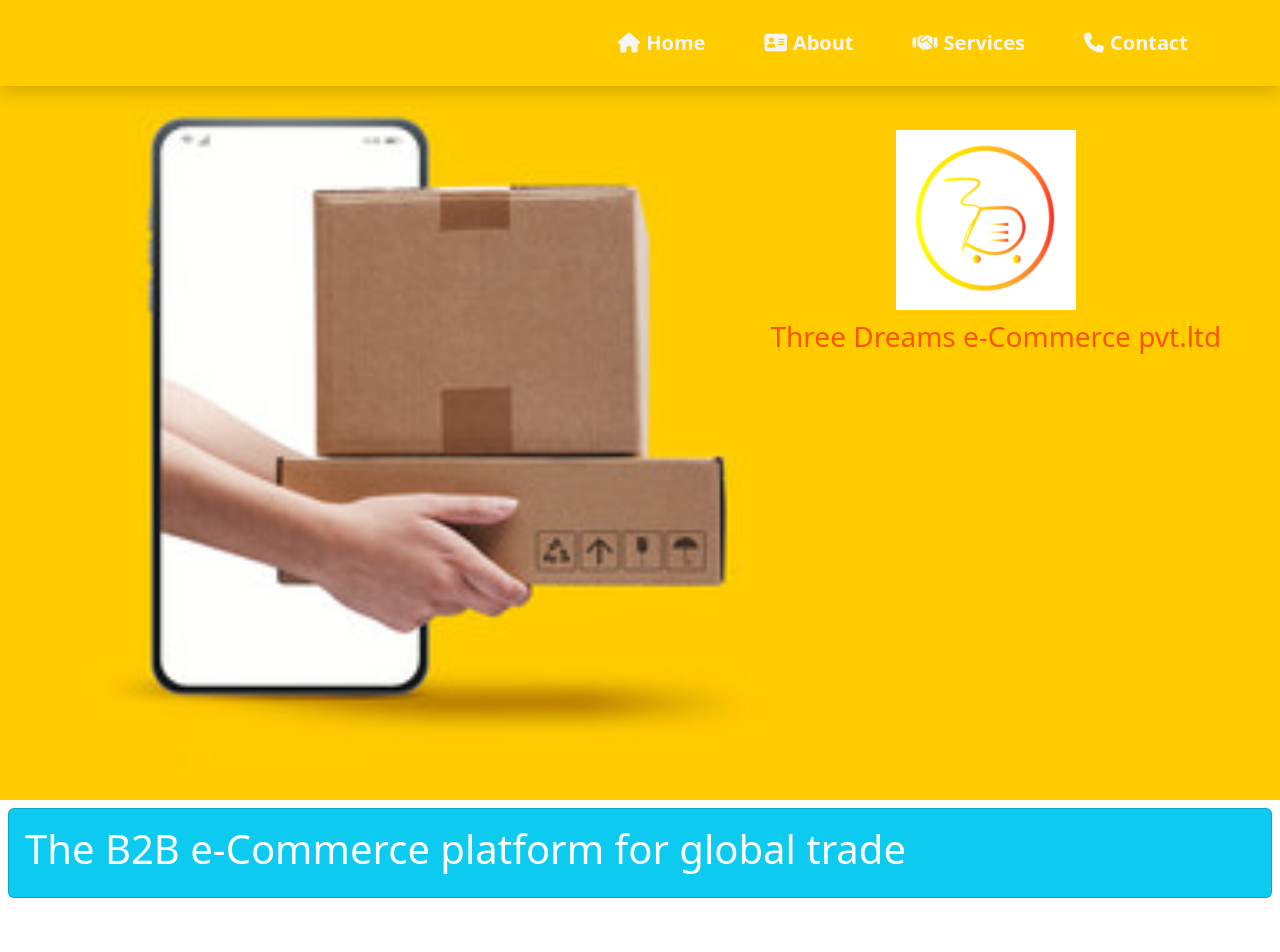
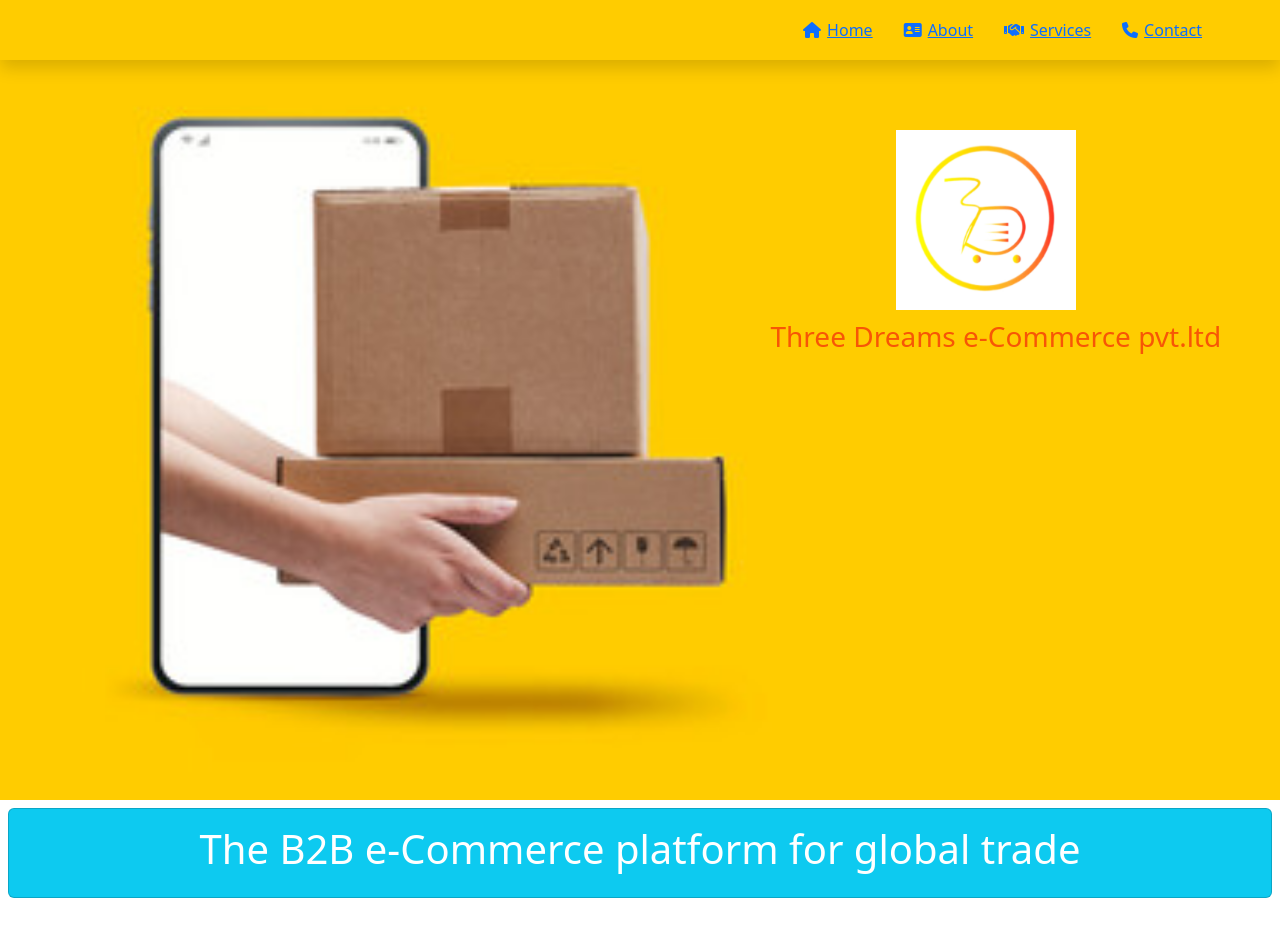
Before and after one commit to srijohn2016/3d-e-c-website, a plain HTML site: page index.html in a window 1280 px wide. Shown: the top 952 px of the page. Drawn offline with nearby package versions, Linux system fonts and the light colour scheme.

Commit message:
index.html

```diff
--- a/index.html
+++ b/index.html
@@ -15,9 +15,9 @@
     <header>
 
 
-        <div class="img" ><a><img src="img/logo/ThreeDream logo2.jpg" class="logo" alt="logo">
-          </a></div>
-          <div class="container-fluid"><div class="logo-name"><a><h3>Three Dreams e-Commerce pvt.ltd</h3></a></div></div>
+        <div class="img" ><img src="img/logo/ThreeDream logo2.jpg" class="logo" alt="logo">
+          </div>
+          <div class="container-fluid"><div class="logo-name"><h3>Three Dreams e-Commerce pvt.ltd</h3></div></div>
         <!-- <div class="logo-name"> <a><h1>Three Dreams e-Commerce pvt.ltd</h1></a></div> -->
 
 
@@ -41,16 +41,16 @@
           <div class="collapse navbar-collapse" id="navbarSupportedContent">
             <ul class="navbar-nav ms-auto mb-2 mb-lg-0">
               <li class="nav-item">
-                <a class="nav-link"  href="#home"><i class="fa-solid fa-house"></i>Home</a>
+                <a class="active"  href="index.html"><i class="fa-solid fa-house"></i>Home</a>
               </li>
               <li class="nav-item">
-                <a class="nav-link" href="#about"><i class="fa-solid fa-address-card"></i>About</a>
+                <a  href="about.html"><i class="fa-solid fa-address-card"></i>About</a>
               </li>
               <li class="nav-item">
-                <a class="nav-link" href="#services"><i class="fa-solid fa-handshake"></i>Services</a>
+                <a href="services.html"><i class="fa-solid fa-handshake"></i>Services</a>
               </li>
               <li class="nav-item">
-                <a class="nav-link" href="#contact"><i class="fa-solid fa-phone"></i>Contact</a>
+                <a href="contact.html"><i class="fa-solid fa-phone"></i>Contact</a>
               </li>
             </ul>
 
@@ -62,7 +62,7 @@
       <div class="row-fluid p-2" >
         <div class="card bg-info text-white ">
           <div class="card-body">
-            <h1 class="card-title">The  B2B e-Commerce platform for global trade</h1>
+            <h1 class="card-title"><center>The  B2B e-Commerce platform for global trade</center></h1>
             <!-- <p class="card-text">Explore millions of offerings tailored to your business needs</p> -->
         </div>
         </div>
```
